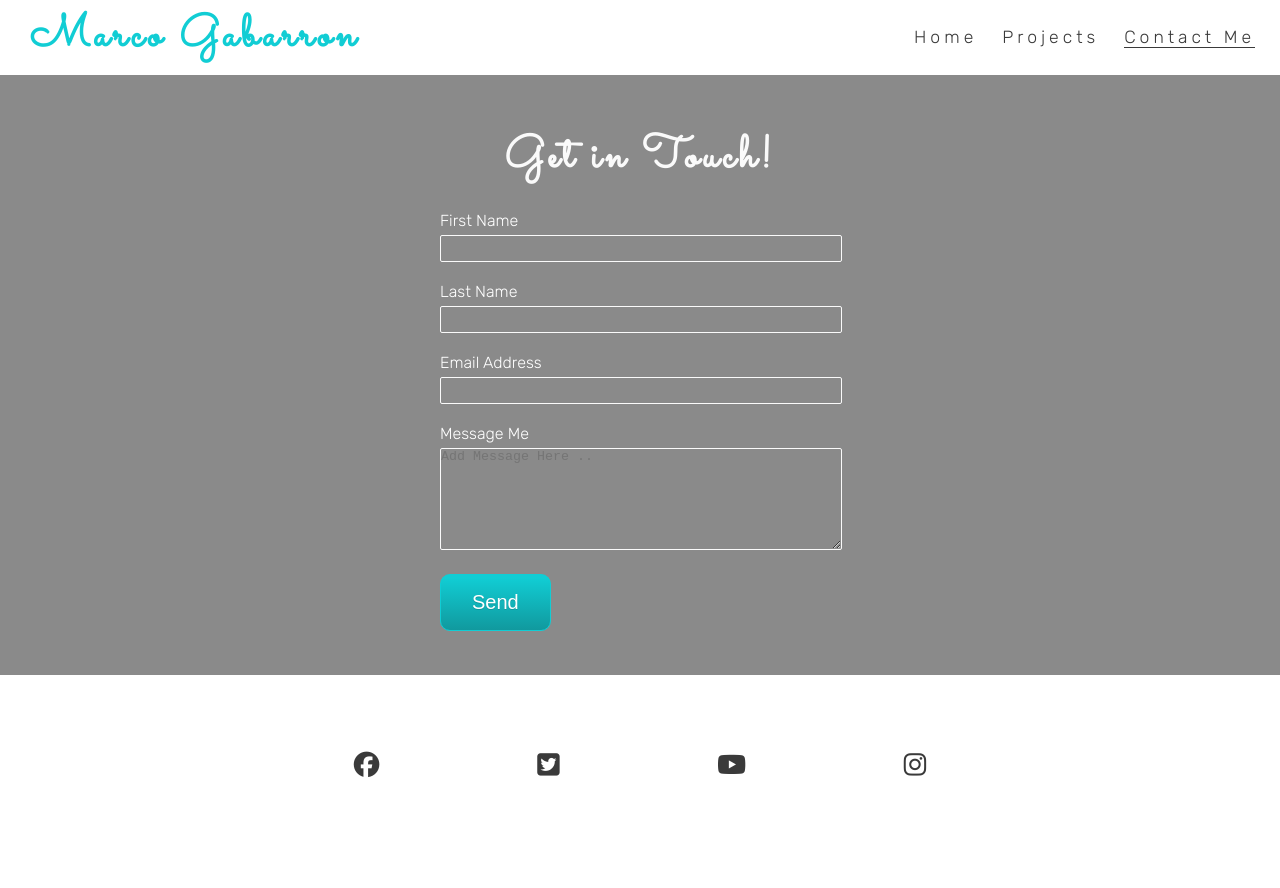
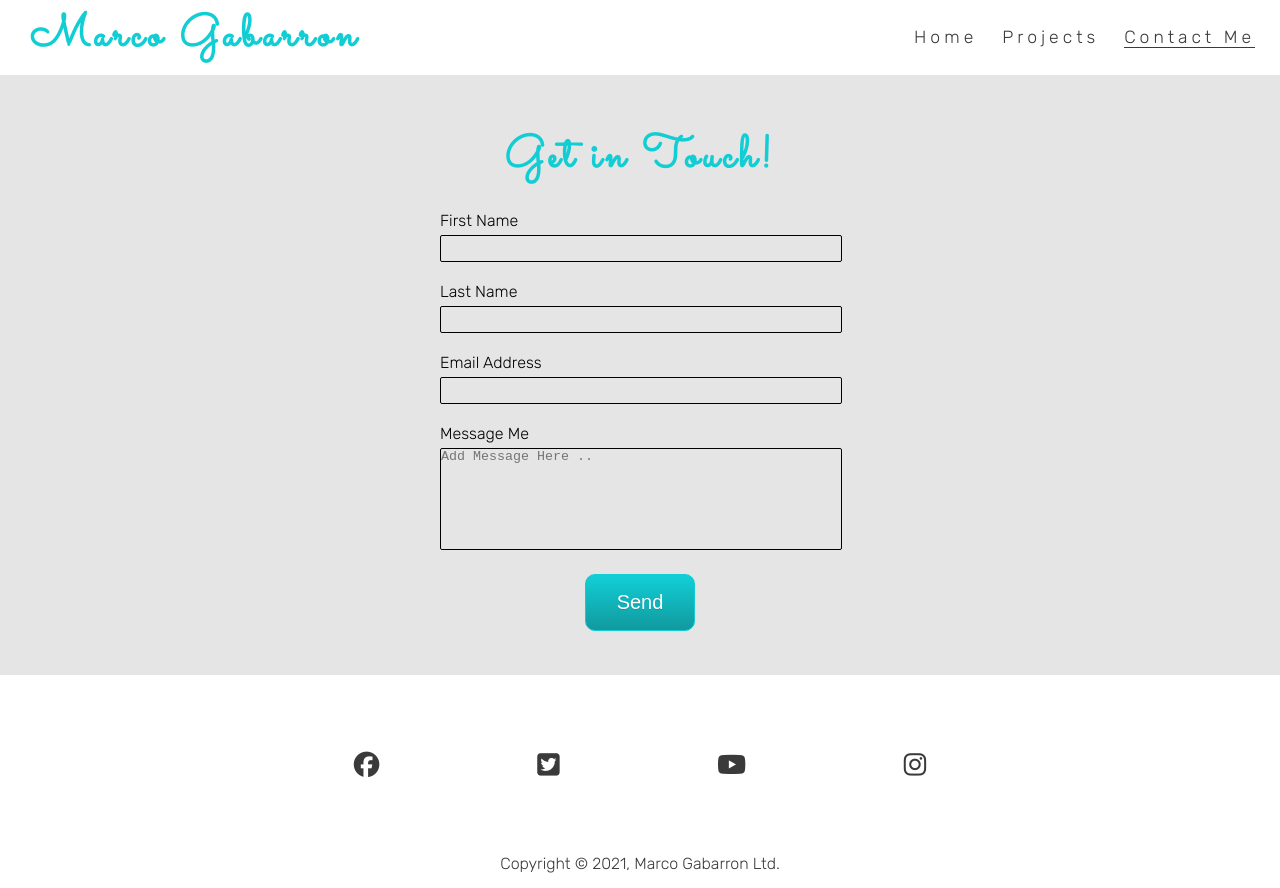
Before and after one commit to marco-gabarron/marco-gabarron-resume, a plain HTML site: page contactme.html in a window 1280 px wide. Before the commit the page ends 854 px from the top, so only its background shows below. Drawn offline with Linux system fonts and the light colour scheme.

Commit message:
Code Refactored to be consistent and class names easy to be identified. ContactMe page changed to be consistent with Projects Page.

```diff
--- a/assets/CSS/style.css
+++ b/assets/CSS/style.css
@@ -1,6 +1,8 @@
+/* Import fonts from Google Fonts */
 @import url('https://fonts.googleapis.com/css2?family=Lato:wght@300&family=Oswald&display=swap');
 @import url('https://fonts.googleapis.com/css2?family=Merriweather&family=Montserrat&family=Rubik:wght@300&family=Sacramento&family=Work+Sans&display=swap');
 
+/* General Rules */
 * {
     margin: 0;
     padding: 0;
@@ -13,11 +15,11 @@ body {
     color: #3a3a3a;
 }
 
-/* hr style*/
 hr{
     border-color: black;
     border-style: dotted none none;
     border-width: 6px;
+
     width: 4%;
     margin: 50px auto;
   }
@@ -27,6 +29,7 @@ h1, h2 {
     font-family: 'Sacramento', sans-serif;
     font-weight: 600;
     letter-spacing: 4px;
+
     color: #11cdd4;
 }
 
@@ -44,6 +47,9 @@ h3 {
     margin-left: 30px;
 }
 
+/* Index.html */
+
+/* Navbar/Header */
 #menu {
     font-size: 110%;
     letter-spacing: 4px;
@@ -73,9 +79,9 @@ h3 {
     border-bottom: 1px solid #3a3a3a;
 }
 
-/* Presentation Image */
+/* Initial Section */
 
-#code-outer {
+#initial-section {
     height: 600px;
     width: 100%;
     overflow: hidden;
@@ -86,6 +92,7 @@ h3 {
 #code-image {
     height: 600px;
     width: 100%;
+
     background: url(../images/code-image.jpg) no-repeat center center;
 }
 
@@ -110,15 +117,16 @@ h3 {
     right: 150px;
 
     position: absolute;
-
 }
 
 #cover-text > h3 {
     color: inherit;
     text-decoration: none;
+
     font-size: 200%;
     letter-spacing: normal;
     font-family: 'Sacramento';
+
 }
 
 .pro{
@@ -127,18 +135,19 @@ h3 {
 
 /* Profile section */
 
-.welcome {
+.headerstyle {
     text-align:center;
+    font-size: 280%;
+
     margin: 20px 0;
-    font-size: 280%;
 }
 
-#profile {
+#profile-section {
     height: 400px;
     margin: 25px auto;
 }
 
-#profile p {
+#profile-section p {
     text-align: center;
 }
 
@@ -150,24 +159,31 @@ h3 {
 #circle-container {
     width: 200px;
     height: 200px;
-    padding: 0px;
+
     border-style: solid;
     border-color: #ccc;
     border-width: 1px;
     border-radius: 50%;
+
+    padding: 0px;
     margin: 0 auto;
 }
 
 #profile-img {
     background: url('../images/profile-image.jpeg') no-repeat center center;
+
     height: 100%;
+
     border-radius: 50%;
 }
 
+/* Skills Section */
 .skill-row{
     height: 200px;
     width: 33%;
+
     margin: 5px auto;
+
     text-align: left;
 }
 
@@ -176,49 +192,61 @@ h3 {
 }
 
 #skill-img1{
-    margin-right: 15px;
     width: 200px;
     height: 200px;
+
     background: url('../images/computer.png') no-repeat center center;
     border-radius: 50%;
+
     float: left;
+
+    margin-right: 15px;
 }
 
 #skill-img2{
-    margin-left: 15px;
     width: 200px;
     height: 200px;
+
     background: url('../images/game-controller.png') no-repeat center center;
     border-radius: 500%;
     border-style: solid;
     border-color: rgb(0, 0, 0);
     border-width: 2px;
+
     float: right;
+
+    margin-left: 15px;
 }
 
 /* Contact-me Section */
-#contact-me {
+#contactme-section {
     text-align: center;
 }
 
 .contact-message{
     width: 40%;
     margin: 40px auto 60px;
-  }
+}
 
+  /* Contact-me Button */
 .btn {
     background:linear-gradient(to bottom, #11cdd4 5%, #11999e 100%);
     background-color:#11cdd4;
+
     border-radius:10px;
     border:1px solid #11cdd4;
+
     display:inline-block;
     cursor:pointer;
+
     color:#ffffff;
     font-family:Arial;
     font-size:20px;
-    padding:16px 31px;
+
     text-decoration:none;
     text-shadow:0 1px 0 #11999e;
+
+    padding:16px 31px;
   }
 .btn:hover {
     background:linear-gradient(to bottom, #11999e 5%, #11cdd4 100%);
@@ -244,15 +272,25 @@ footer {
 
 .social-networks i {
     font-size: 160%;
+    color: #3a3a3a;
+
     margin: 1%;
     padding: 5%;
-    color: #3a3a3a;
+}
+
+.copyrighttext {
+    text-align: center;
+    display: block;
+
+    margin: 0 auto;
+    padding-bottom: 15px;
 }
 
 /* Projects.html */
 #projects {
     clear: both;
     background-color: rgba(0, 0, 0, 0.1);
+    padding: 30px;
 }
 
 #moretocomemessage {
@@ -261,63 +299,63 @@ footer {
 }
 
 #project-img1 {
-    margin-right: 15px;
     width: 200px;
     height: 200px;
+
     float: left;
     background: url('../images/nutrigenda.png') no-repeat center center;
     border-radius: 15%;
+
+    margin-right: 15px;
 }
 
-/* Form */
-.form-section {
+/* Contactme.html */
+#contactme {
     clear: left;
-    background-color: rgba(60, 60, 60, 0.6);
-    background-size: cover;
-    background-position: center;
+    background-color: rgba(0, 0, 0, 0.1);
     height: 600px;
 }
 
-.signup-form {
-    margin: 150px 10% 0 0;
-    color: #fff;
+.message-form {
+    color: black;
     max-width: 400px;
     margin: 50px auto;
     padding: 30px;
 }
 
-.signup-form h2 {
-    color: #fafafa;
+.message-form h2 {
+    color: #11cdd4;
     margin-bottom: 20px;
 }
 
 .text-input {
     background: transparent;
-    color: #fafafa;
     width: 100%;
     height: 25px;
+
+    border: 1px solid black;
+    border-radius: 2px;
+
     margin: 5px 0 20px;
-    border: 1px solid #fafafa;
-    border-radius: 2px;
 }
 
 .textarea-input {
     background: transparent;
-    color: #fafafa;
     max-width: 100%;
     max-height: 100px;
     margin: 5px 0 20px;
-    border: 1px solid #fafafa;
+    border: 1px solid black;
     border-radius: 2px;
+    resize: none;
 }
 
 .text-input:hover, textarea:hover {
     border-color: #11cdd4;
 }
 
-.join-button:hover {
-    background-color: #fafafa;
-    color: #f16c6b;
+form input[type="submit"] {
+    display: block;
+    margin: 0 auto;
 }
 
 /* Media queries */
@@ -338,32 +376,33 @@ footer {
     }
 
     #skill-img1, #skill-img2, #project-img1{
-        margin: 0 auto;
         width: 200px;
         height: 200px;
+
         float: none;
+        margin: 0 auto;
     }
     hr {
         width: 6%;
-        /* display: none; */
     }
     #projects > hr {
         margin-top: 80px;
     }
 }
 
-/* For medium screen sizrs from 950px wide and down */
+/* For medium screen sizes from 950px wide and down */
 @media screen and (max-width: 950px) {
     #menu {
         clear: left;
         float: left;
+
+        line-height: 25px;
+
         margin-left: 30px;
         margin-bottom: 20px;
-        line-height: 25px;
+
     }
-
-
-  }
+}
 
 /* For small screen sizes 800px and down */
 @media screen and (max-width: 800px) {
--- a/contactme.html
+++ b/contactme.html
@@ -32,9 +32,9 @@
         </nav>
     </header>
 
-    <section class="form-section">
-        <form method="POST" action="https://formdump.codeinstitute.net/" class="signup-form">
-            <h2 class="welcome">Get in Touch!</h2>
+    <section id="contactme">
+        <form method="POST" action="https://formdump.codeinstitute.net/" class="message-form">
+            <h2 class="headerstyle">Get in Touch!</h2>
             <label for="fname">First Name</label>
             <input id="fname" class="text-input" name="first_name" type="text" required>
 
@@ -66,6 +66,7 @@
                 <a href="https://instagram.com" target="_blank" rel="noopener" aria-label="Visit our Instagram page(opens in a new tab)"><i class="fab fa-instagram"></i></a>
             </li>
         </ul>
+        <p class="copyrighttext">Copyright © 2021, Marco Gabarron Ltd.</p>
     </footer>
 
     <!-- font awesome script -->
```
Also changed, not shown: index.html (+8 -7 lines), projects.html (+3 -2 lines).
